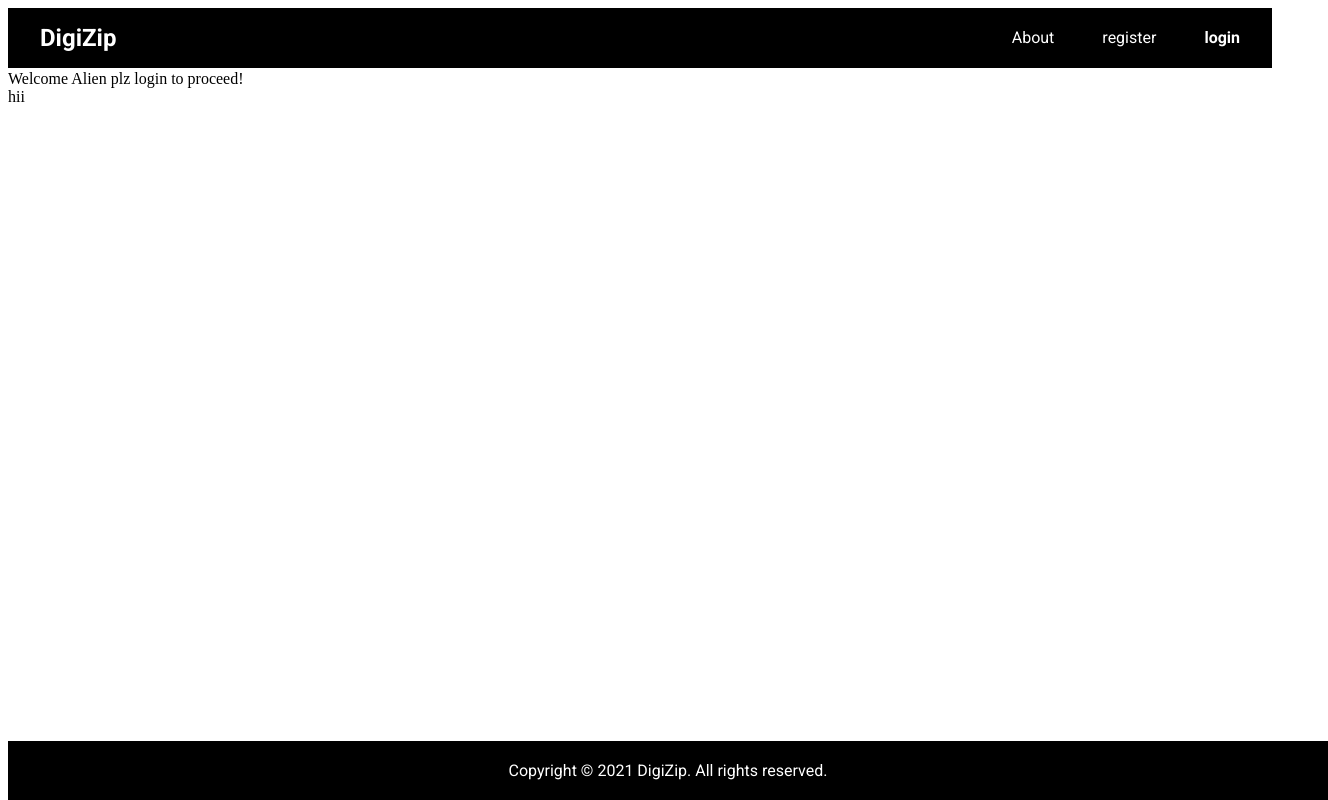
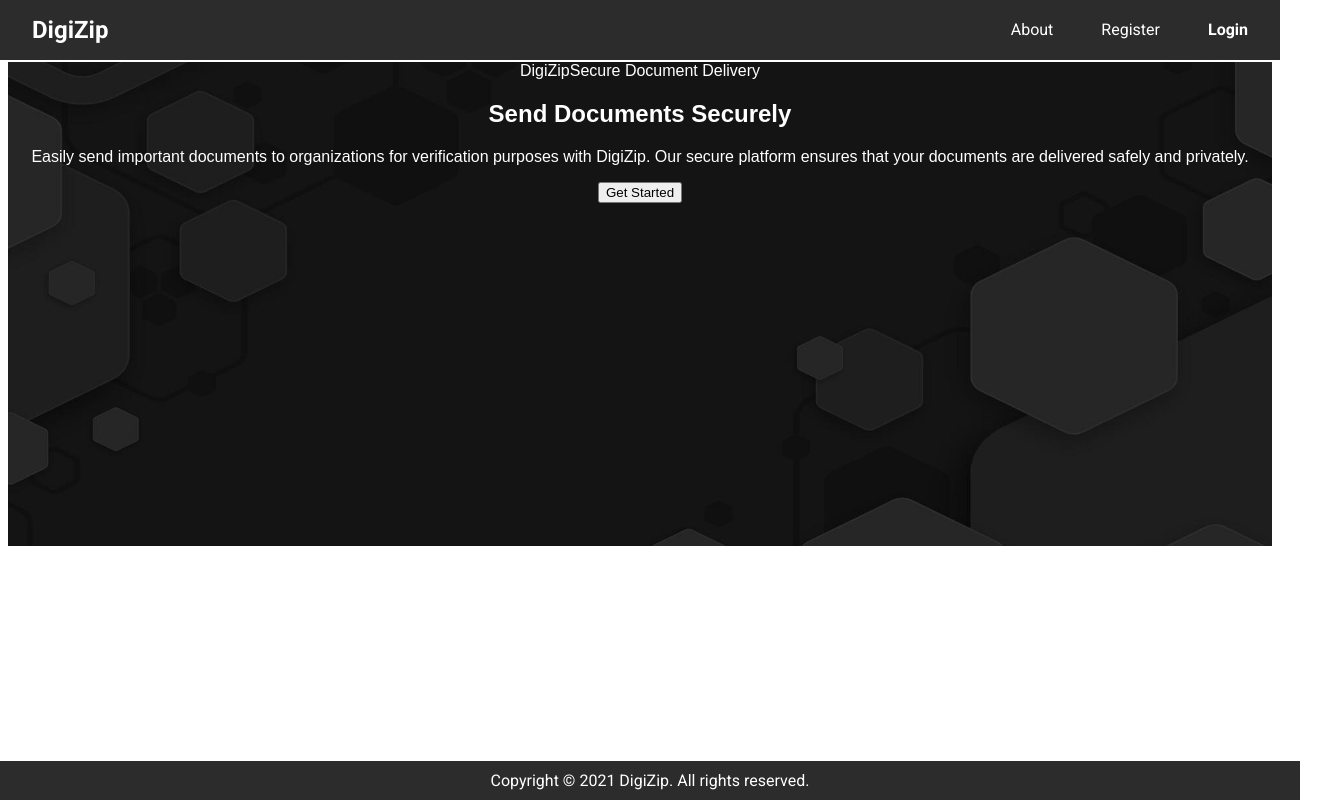
Before and after one commit to Aarya-S/DigiZip, a Next.js app: page / in a window 1280 px wide. Shown: the whole page, 1328 px wide, since content can reach past the window. Built offline with nearby package versions, Linux system fonts and the light colour scheme.

Commit message:
Landing page half

```diff
--- a/components/Footer/Footer.module.css
+++ b/components/Footer/Footer.module.css
@@ -1,9 +1,11 @@
 .footer {
-    background-color: #000;
+    background-color: #2c2c2c;
     color: #fff;
-    padding: 20px;
+    padding: 10px;
     text-align: center;
-    position: absolute;
+    position:fixed;
+    left: 0px;
+    right: 0px;
     bottom: 0;
     width: 100%;
     font-family: 'Roboto', sans-serif;
--- a/components/Homebody/Homebody.module.css
+++ b/components/Homebody/Homebody.module.css
@@ -5,7 +5,8 @@
     font-weight: 400;
     color: #fff;
     margin: 2rem 2rem 1rem 2rem;
-    padding: 0;
+    padding-top: 10px;
+
 }
 
 .home__buttons {
--- a/components/Navbar/Navbar.module.css
+++ b/components/Navbar/Navbar.module.css
@@ -1,15 +1,20 @@
 @import url('https://fonts.googleapis.com/css2?family=Roboto:wght@300;400;500;700&display=swap');
 
 .navbar {
+    position: fixed;
     display: flex;
     flex-direction: row;
     align-items: center;
     justify-content: flex-start;
-    background-color: #000;
+    background-color: #2c2c2c;
     color: #fff;
     padding: 1rem;
     font-family: 'Roboto', sans-serif;
     border-bottom: 2px solid white;
+    left: 0px;
+    right: 0px;
+    top: 0px;
+    margin-bottom:20px;
 }
 
 .navbar__logo {
--- a/components/Navbar/Navbar.tsx
+++ b/components/Navbar/Navbar.tsx
@@ -21,14 +21,14 @@ const Navbar = () => {
         <div className={styles.navbar__links}>
             <Link className={styles.navLink}  href="/about">About</Link>
             {session==null?
-              <Link className={styles.navLink}  href="/register">register</Link>
+              <Link className={styles.navLink}  href="/register">Register</Link>
             :
             <div>
-              <Link className={styles.navLink}  href="/dashboard">dashboard</Link><br></br>
-              <a onClick={signout}>signOut</a>
+              <Link className={styles.navLink}  href="/dashboard">Dashboard</Link><br></br>
+              <a onClick={signout}>Signout</a>
             </div>
             }
-            <Link className={styles.navLink}  href="/login"><b>{session!=null?session.displayname:'login'}</b></Link>
+            <Link className={styles.navLink}  href="/login"><b>{session!=null?session.displayname:'Login'}</b></Link>
 
         </div>
     </div>
--- a/pages/_app.tsx
+++ b/pages/_app.tsx
@@ -1,4 +1,5 @@
 import '../styles/globals.css'
+import '../styles/index.css';
 import "@fortawesome/fontawesome-svg-core/styles.css";
 import { config } from "@fortawesome/fontawesome-svg-core";
 config.autoAddCss = false;
--- a/pages/index.tsx
+++ b/pages/index.tsx
@@ -1,5 +1,3 @@
-// import styles from '../styles/Home.module.css';
-
 import { getSession } from '../utils/sessionhandling';
 import Homebody from '../components/Homebody/Homebody';
 export default function Home() {
@@ -7,14 +5,28 @@ export default function Home() {
   return (
     <>
 
-      <div >
-      Welcome {session!=null?session.email.split("@")[0]:'Alien plz login to proceed'}!
+      <div className='heads'>
+        <br />
+        <br />
+        <br />
+        <div>
+      {/* Welcome {session!=null?session.email.split("@")[0]:'Alien plz login to proceed'}! */}
       </div>
       {session!=null?<Homebody/>:
         <div>
-          hii
-
+           <div>
+      DigiZip
+      <span>Secure Document Delivery</span>
+    </div>
+    <div>
+      <h2>Send Documents Securely</h2>
+      <p>Easily send important documents to organizations for verification purposes with DigiZip. Our secure platform ensures that your documents are delivered safely and privately.</p>
+      <div>
+        <button>Get Started</button>
+      </div>
+    </div>
         </div>}
+        </div>
 
 
     </>
--- a/pages/login.tsx
+++ b/pages/login.tsx
@@ -63,7 +63,7 @@ export default function Login() {
                 <button onClick={handleSubmit}>Login</button>}
             <br/>
             {/* <button onClick={handleGSubmit}>Google</button> */}
-            <button onClick={(e)=>{navigate.push('/register')}}>signup</button>
+            <button onClick={(e)=>{navigate.push('/register')}}>Signup</button>
             {email+" "+password}
       </div>
     )
--- a/pages/register.tsx
+++ b/pages/register.tsx
@@ -104,9 +104,9 @@ export default function Register() {
                 <input type="email" onChange={(e)=>{setEmail(e.target.value)}} id="loginId" name="loginId"/><br/>
                 <label htmlFor="pass">Password:</label><br/>
                 <input type="password" onChange={(e)=>{setPassword(e.target.value)}} id="pass" name="pass"/><br/>
-                <label htmlFor="confrmPass">confirm Password:</label><br/>
+                <label htmlFor="confrmPass">Confirm Password:</label><br/>
                 <input type="password" onChange={(e)=>{setIsPasswordValid(e.target.value)}} id="confrmPass" name="confrmPass"/><br/>
-                <label htmlFor="adhaar">Adhaar no:</label><br/>
+                <label htmlFor="adhaar">Aadhaar Number:</label><br/>
                 <input type="text" onChange={(e)=>{setAdhaar(e.target.value)}} id="adhaar" name="adhaar"/><br/>
                 {
                     email+ " "+password+" "+adhaar
--- a/styles/Login.module.css
+++ b/styles/Login.module.css
@@ -1,3 +1,6 @@
+body{
+    margin-top: 20px;
+}
 .headerText {
     font-family: "Roboto", sans-serif;
     font-size: 1.8rem;
--- /dev/null
+++ b/styles/index.css
@@ -0,0 +1,61 @@
+.heads {
+    font-family: Arial, sans-serif;
+    background-image: url("../public/backg_1920x1080.jpg");
+    background-size:cover;
+    background-position: center;
+    color: #ffffff;
+    /*display: flex;
+    flex-direction: column; */
+    /* padding: 20px; */
+    align-items: center;
+    justify-content: center;
+    height:42vw;
+    text-align: center;
+  }
+
+  .header {
+    font-size: 48px;
+    margin-bottom: 20px;
+  }
+
+  .header span {
+    display: block;
+    font-size: 18px;
+    margin-top: 10px;
+  }
+
+  .main-content {
+    width: 80%;
+    margin-bottom: 20px;
+  }
+
+  .main-content h2 {
+    font-size: 24px;
+    margin-bottom: 20px;
+  }
+
+  .main-content p {
+    font-size: 18px;
+    margin-bottom: 20px;
+  }
+
+  .btn-container {
+    display: flex;
+    justify-content: center;
+  }
+
+  .main-content button {
+    background-color: #FFF;
+    color: #333;
+    padding: 10px 20px;
+    border: none;
+    border-radius: 5px;
+    font-size: 16px;
+    cursor: pointer;
+    transition: all 0.3s ease-in-out;
+  }
+
+  .main-content button:hover {
+    transform: translateY(-3px);
+    box-shadow: 0 10px 20px rgba(0,0,0,0.19), 0 6px 6px rgba(0,0,0,0.23);
+  }
```
Also changed, not shown: public/backg.jpg (added), public/backg_1920x1080.jpg (added).
